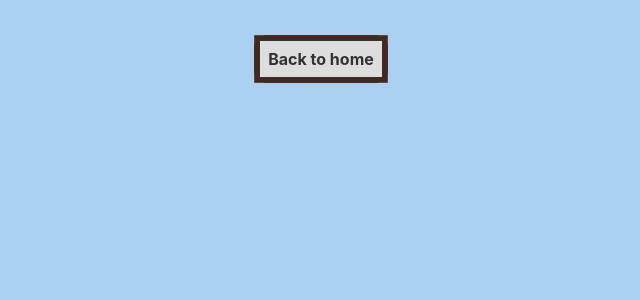
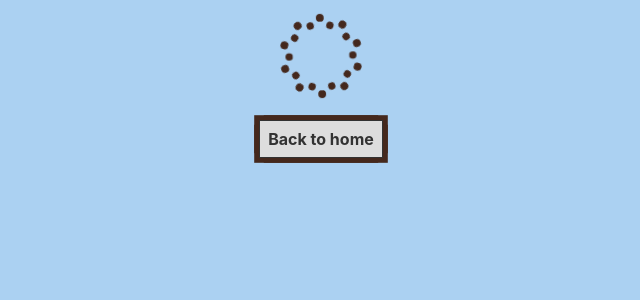
Before and after one commit to Arash-1999/rick-and-morty-fan-wiki, a React (Create React App) app: page /character/1 in a window 1280 px wide. Shown: the top 300 px of the page, without its empty margins (319-959 px from the left). Built offline with nearby package versions, Linux system fonts and the light colour scheme; the HTML template or start-up script is replaced by a standard one.

Commit message:
loading component created

```diff
--- a/src/component/character/character.js
+++ b/src/component/character/character.js
@@ -1,8 +1,14 @@
 import React from "react";
+import { useSelector } from "react-redux";
 
+import { selectSingleChar } from "./../../store/singleCharSlice.js";
+
+import Loading from "./loading.js";
 import Button from "./../btn.js";
 
 const Character = ({ match, history }) => {
+  const { loading } = useSelector(selectSingleChar);
+
   // back to home event listener
   const goHome = ()  => {
     history.push("/");
@@ -10,6 +16,7 @@ const Character = ({ match, history }) => {
 
   return (
     <main>
+      {loading ? (<Loading />) : (<p>data loaded</p>)}
       <Button onClick={goHome}>Back to home</Button>
     </main>
   );
--- /dev/null
+++ b/src/component/character/loading.js
@@ -0,0 +1,56 @@
+import React from "react";
+import styled from "@emotion/styled";
+import { keyframes } from "@emotion/react";
+
+
+const bounce = keyframes`
+  to {
+    transform: rotate(calc(var(--i) * 18deg)) translateY(-3.75em) scale(.9);
+  }
+`
+const rotate = keyframes`
+  to {
+    transform: rotate(360deg);
+  }
+`
+
+const Load = styled.div`
+  /*** change this values to customaize ***/
+  --size: .5rem;
+  --dot-time: .6s;
+  --dot-color: var(--main-1);
+  --rotate-duration: 4s;
+  /*** *** ***/
+
+  font-size: var(--size);
+  width: 10em;
+  height: 10em;
+  position: relative;
+
+  animation: ${rotate} var(--rotate-duration) linear infinite forwards;
+`;
+
+const LoadDot = styled.div`
+  ${props => `--i: ${props.i};`}
+  width: 1em;
+  height: 1em;
+  position: absolute;
+  left: calc(50% - .5em);
+  top: calc(50% - .5em);
+  border-radius: 50%;
+  background: var(--dot-color);
+  transform: rotate(calc(var(--i) * 18deg)) translateY(-5em);
+
+  animation: ${bounce} var(--dot-time) ease-in-out infinite alternate;
+  ${props => props.i % 2 === 0 ? "animation-delay: var(--dot-time)" : null}
+`;
+
+const Loading = () => (
+  <Load>
+    {Array(20).fill(0).map((item, i) => (
+      <LoadDot i={i} key={i}/>
+    ))}
+  </Load>
+);
+
+export default Loading;
--- /dev/null
+++ b/src/store/singleCharSlice.js
@@ -0,0 +1,17 @@
+import { createSlice } from "@reduxjs/toolkit";
+
+const initialState = {
+  char: {},
+  loading: true
+};
+
+const singleCharSlice = createSlice({
+  name: "singleChar",
+  initialState,
+  reducers: {
+  }
+});
+
+export default singleCharSlice.reducer;
+
+export const selectSingleChar = (state) => state.singleChar;
--- a/src/store/store.js
+++ b/src/store/store.js
@@ -1,9 +1,12 @@
 import { configureStore } from "@reduxjs/toolkit";
+
 import charReducer from "./charsSlice.js";
+import singleCharReducer from "./singleCharSlice.js";
 
 const store = configureStore({
   reducer: {
-    chars: charReducer
+    chars: charReducer,
+    singleChar: singleCharReducer
   }
 });
 
```
